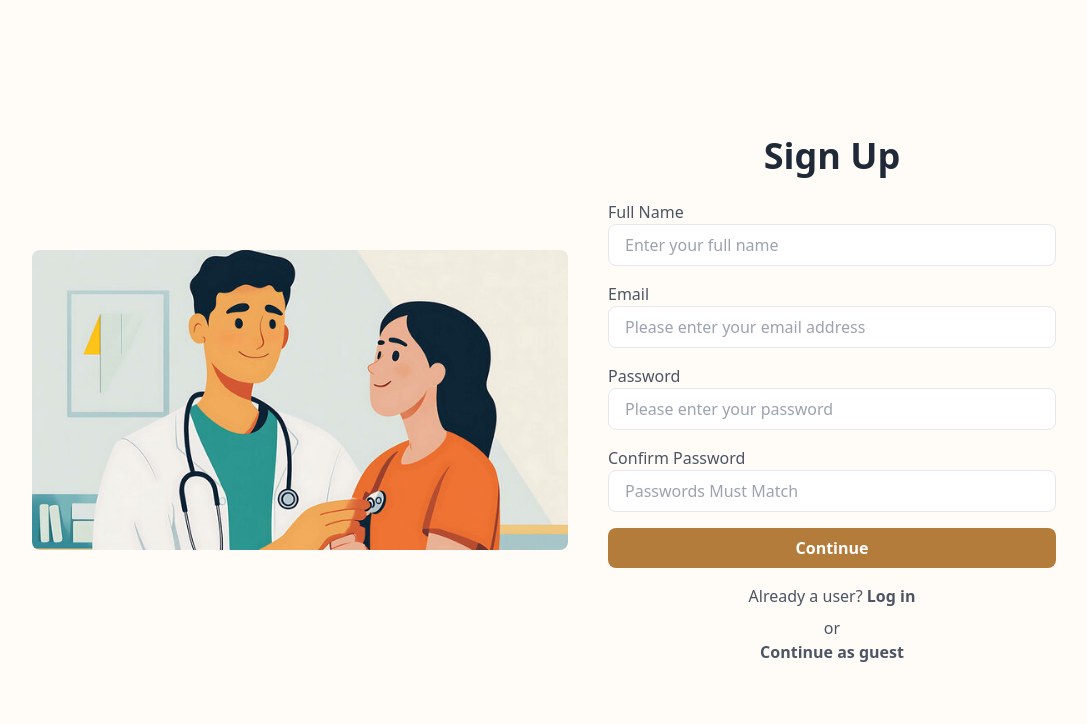
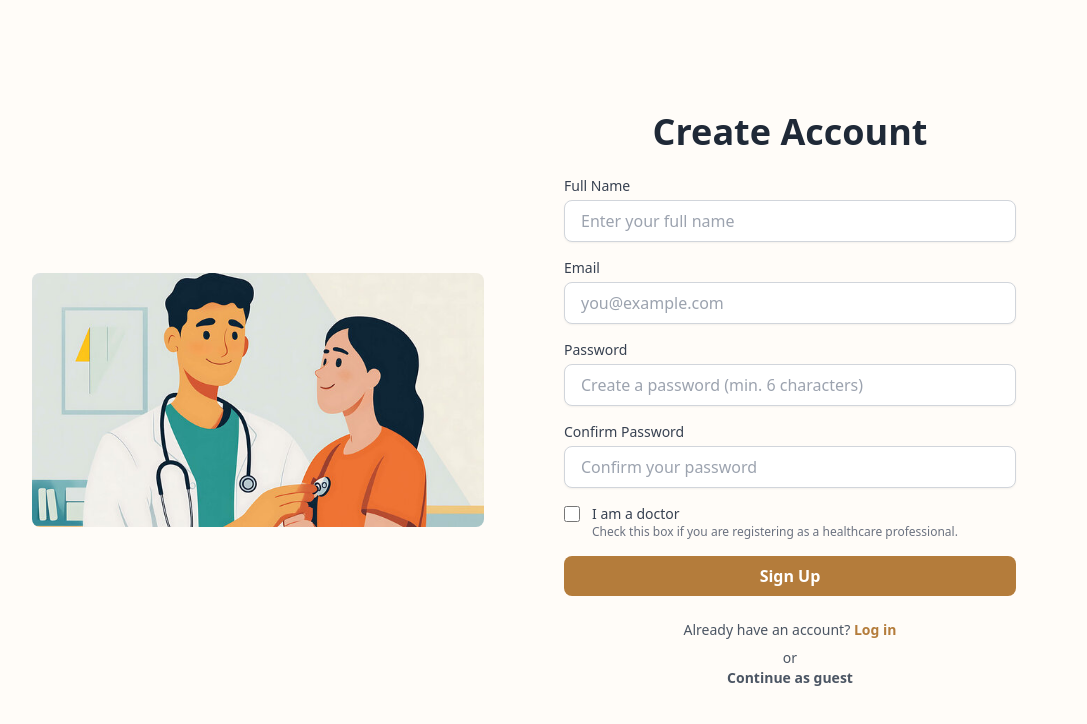
Before and after one commit to lroe34/csi-43c9-capstone-tuberculosis, a Next.js app in the folder frontend/: page /signup in a window 1280 px wide. Shown: the top 724 px of the page, without its empty margins (96-1183 px from the left). Built offline with nearby package versions, Linux system fonts and the light colour scheme; no server answers.

Commit message:
Update signup

```diff
--- a/frontend/components/Signup.jsx
+++ b/frontend/components/Signup.jsx
@@ -2,8 +2,7 @@
 
 import { useState } from "react";
 import { useRouter } from "next/navigation";
-import axios from "axios";
-import API_URL from "../utils/api.js";
+import axiosInstance from "@/utils/api";
 
 const Signup = () => {
   const router = useRouter();
@@ -12,32 +11,52 @@ const Signup = () => {
     email: "",
     password: "",
     confirmPassword: "",
+    isDoctor: false,
   });
+  const [error, setError] = useState("");
+  const [isSubmitting, setIsSubmitting] = useState(false);
 
   const handleChange = (e) => {
-    setFormData({ ...formData, [e.target.name]: e.target.value });
+    const { name, value, type, checked } = e.target;
+    setError("");
+    setFormData((prevData) => ({
+      ...prevData,
+      [name]: type === "checkbox" ? checked : value,
+    }));
   };
 
   const handleSubmit = async (e) => {
     e.preventDefault();
+    setError("");
 
     if (formData.password !== formData.confirmPassword) {
-      alert("Passwords do not match!");
+      setError("Passwords do not match!");
+      return;
+    }
+    if (formData.password.length < 6) {
+      setError("Password must be at least 6 characters long.");
       return;
     }
 
+    setIsSubmitting(true);
+
     try {
-      const response = await axios.post(
-        `${API_URL}/api/users/signup`,
-        formData
+      const response = await axiosInstance.post(`/api/users/signup`, formData);
+
+      console.log("Signup successful:", response.data);
+
+      alert("Signup successful! Please log in with your new account.");
+      router.push("/login");
+    } catch (err) {
+      console.error(
+        "Error during signup:",
+        err.response?.data || err.message || err
       );
-
-      console.log("User signed up:", response.data);
-
-      router.push("/home");
-    } catch (error) {
-      console.error("Error during signup", error.response?.data || error);
-      alert(error.response?.data?.message || "An error occurred");
+      setError(
+        err.response?.data?.message ||
+          "An error occurred during signup. Please try again."
+      );
+      setIsSubmitting(false);
     }
   };
 
@@ -51,68 +70,137 @@ const Signup = () => {
             className="w-[100%] rounded-lg"
           />
         </div>
-        <div className="flex-1 max-w-md">
-          <h2 className="text-4xl font-semibold text-gray-800 mb-6 text-center">
-            Sign Up
+        <div className="flex-1 p-6 md:p-10">
+          <h2 className="text-3xl md:text-4xl font-semibold text-gray-800 mb-6 text-center">
+            Create Account
           </h2>
+          {error && (
+            <div
+              className="mb-4 p-3 text-sm text-red-700 bg-red-100 rounded-lg border border-red-300"
+              role="alert"
+            >
+              {error}
+            </div>
+          )}
+
           <form onSubmit={handleSubmit} className="space-y-4">
             <div>
-              <label className="block text-gray-600">Full Name</label>
+              <label
+                className="block text-sm font-medium text-gray-700 mb-1"
+                htmlFor="fullName"
+              >
+                Full Name
+              </label>
               <input
+                id="fullName"
                 type="text"
                 name="fullName"
                 placeholder="Enter your full name"
                 value={formData.fullName}
                 onChange={handleChange}
-                className="w-full px-4 py-2 border rounded-lg focus:outline-none focus:ring-2 focus:ring-yellow-500"
+                required
+                disabled={isSubmitting}
+                className="w-full px-4 py-2 border border-gray-300 rounded-lg shadow-sm focus:outline-none focus:ring-2 focus:ring-yellow-500 focus:border-transparent disabled:opacity-50"
               />
             </div>
             <div>
-              <label className="block text-gray-600">Email</label>
+              <label
+                className="block text-sm font-medium text-gray-700 mb-1"
+                htmlFor="email"
+              >
+                Email
+              </label>
               <input
+                id="email"
                 type="email"
                 name="email"
-                placeholder="Please enter your email address"
+                placeholder="you@example.com"
                 value={formData.email}
                 onChange={handleChange}
-                className="w-full px-4 py-2 border rounded-lg focus:outline-none focus:ring-2 focus:ring-yellow-500"
+                required
+                disabled={isSubmitting}
+                className="w-full px-4 py-2 border border-gray-300 rounded-lg shadow-sm focus:outline-none focus:ring-2 focus:ring-yellow-500 focus:border-transparent disabled:opacity-50"
               />
             </div>
             <div>
-              <label className="block text-gray-600">Password</label>
+              <label
+                className="block text-sm font-medium text-gray-700 mb-1"
+                htmlFor="password"
+              >
+                Password
+              </label>
               <input
+                id="password"
                 type="password"
                 name="password"
-                placeholder="Please enter your password"
+                placeholder="Create a password (min. 6 characters)"
                 value={formData.password}
                 onChange={handleChange}
-                className="w-full px-4 py-2 border rounded-lg focus:outline-none focus:ring-2 focus:ring-yellow-500"
+                required
+                minLength={6}
+                disabled={isSubmitting}
+                className="w-full px-4 py-2 border border-gray-300 rounded-lg shadow-sm focus:outline-none focus:ring-2 focus:ring-yellow-500 focus:border-transparent disabled:opacity-50"
               />
             </div>
             <div>
-              <label className="block text-gray-600">Confirm Password</label>
+              <label
+                className="block text-sm font-medium text-gray-700 mb-1"
+                htmlFor="confirmPassword"
+              >
+                Confirm Password
+              </label>
               <input
+                id="confirmPassword"
                 type="password"
                 name="confirmPassword"
-                placeholder="Passwords Must Match"
+                placeholder="Confirm your password"
                 value={formData.confirmPassword}
                 onChange={handleChange}
-                className="w-full px-4 py-2 border rounded-lg focus:outline-none focus:ring-2 focus:ring-yellow-500"
+                required
+                minLength={6}
+                disabled={isSubmitting}
+                className="w-full px-4 py-2 border border-gray-300 rounded-lg shadow-sm focus:outline-none focus:ring-2 focus:ring-yellow-500 focus:border-transparent disabled:opacity-50"
               />
             </div>
+
+            <div className="flex items-start">
+              <div className="flex items-center h-5">
+                <input
+                  id="isDoctor"
+                  name="isDoctor"
+                  type="checkbox"
+                  checked={formData.isDoctor}
+                  onChange={handleChange}
+                  disabled={isSubmitting}
+                  className="focus:ring-yellow-500 h-4 w-4 text-yellow-600 border-gray-300 rounded disabled:opacity-50"
+                />
+              </div>
+              <div className="ml-3 text-sm">
+                <label htmlFor="isDoctor" className="font-medium text-gray-700">
+                  I am a doctor
+                </label>
+                <p className="text-gray-500 text-xs">
+                  Check this box if you are registering as a healthcare
+                  professional.
+                </p>
+              </div>
+            </div>
+
             <button
               type="submit"
-              className="w-full bg-[#B47C3B] text-white py-2 rounded-lg font-semibold hover:bg-[#9B652A] transition-all"
+              disabled={isSubmitting}
+              className="w-full bg-[#B47C3B] text-white py-2 px-4 rounded-lg font-semibold hover:bg-[#9B652A] focus:outline-none focus:ring-2 focus:ring-offset-2 focus:ring-[#B47C3B] transition-all disabled:opacity-50"
             >
-              Continue
+              {isSubmitting ? "Creating Account..." : "Sign Up"}
             </button>
           </form>
-          <div className="mt-4 text-center text-gray-600">
+          <div className="mt-6 text-center text-sm text-gray-600">
             <p>
-              Already a user?{" "}
+              Already have an account?{" "}
               <button
                 onClick={() => router.push("/login")}
-                className="font-semibold"
+                className="font-semibold text-[#B47C3B] hover:text-[#9B652A]"
+                disabled={isSubmitting}
               >
                 Log in
               </button>
```
